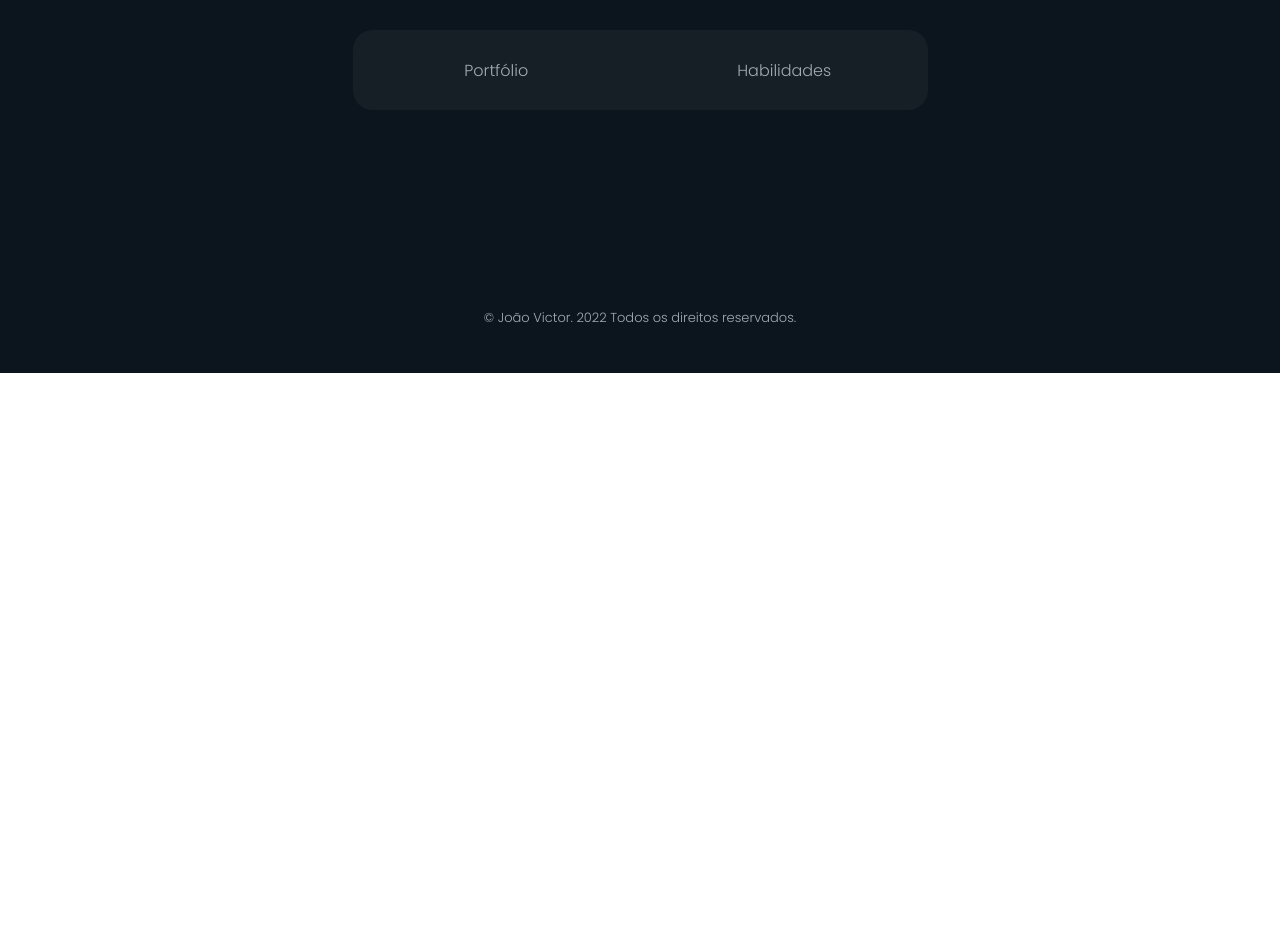
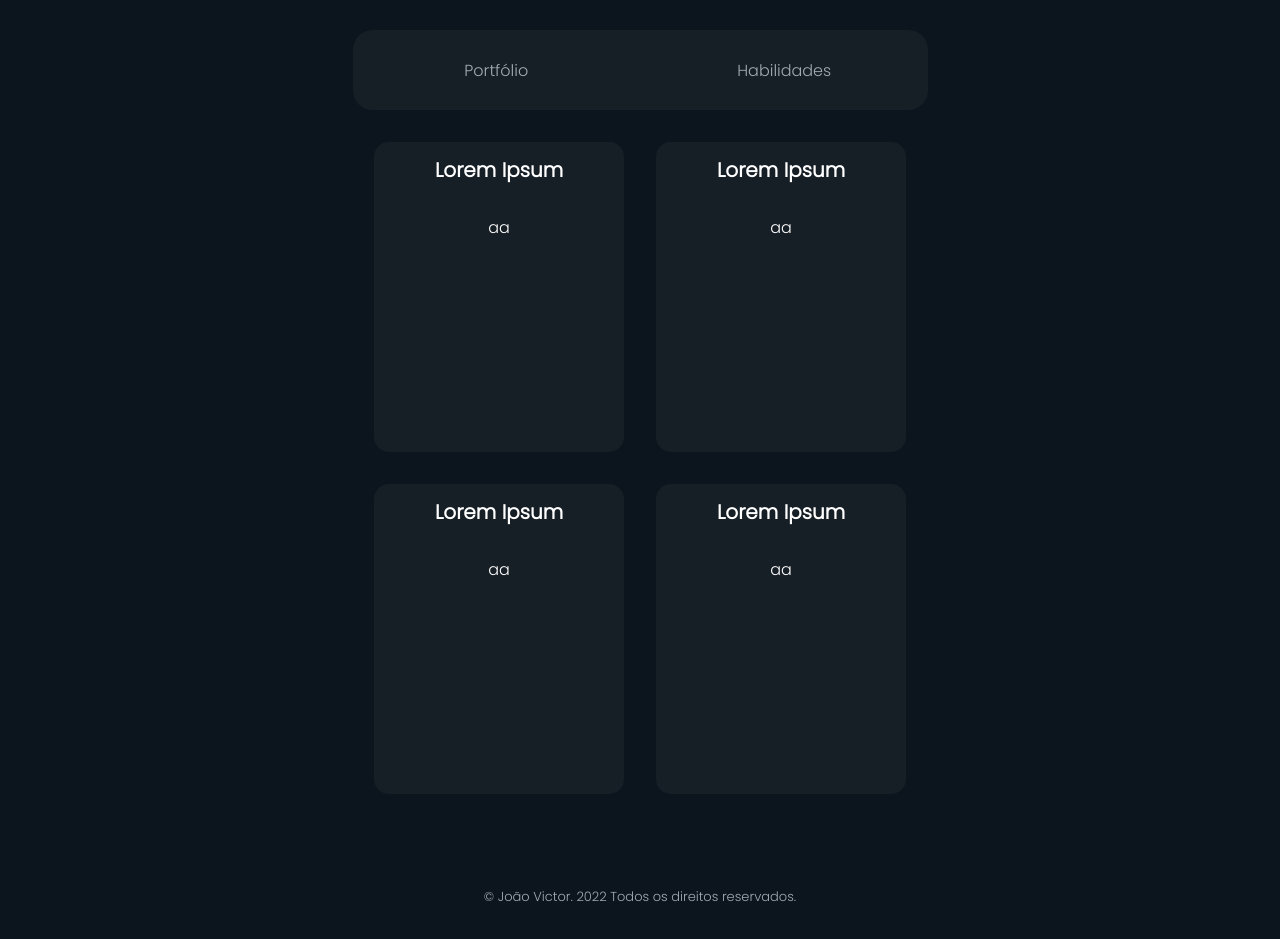
Before and after one commit to JoaoVictorBezerra/mywebsite, a Next.js app: page / in a window 1280 px wide. Shown: the part 601-1540 px from the top of the page. Before the commit the page ends 974 px from the top, so only its background shows below. Built offline with nearby package versions, Linux system fonts and the light colour scheme.

Commit message:
ADD: Cards

```diff
--- a/pages/index.js
+++ b/pages/index.js
@@ -4,6 +4,7 @@ import Footer from '../src/Components/Footer'
 import styles from '../styles/Home/Home.module.css'
 import Link from '../src/Components/Links'
 import Button from '../src/Components/Buttons'
+import Cards from '../src/Components/Cards'
 
 export default function Home() {
   return (
@@ -44,9 +45,10 @@ export default function Home() {
           <Link href="https://www.google.com" target="_blank"><Button>Contato</Button></Link>
         </div>
         <div className={styles.menuChoice}>
-            <p>Portfólio</p>
-            <p>Habilidades</p>
+           <Link href="www.google.com"><p>Portfólio</p></Link>
+           <Link href="www.google.com"><p>Habilidades</p></Link>
         </div>
+        <Cards/>
       </main>
       <Footer />
     </div>
--- /dev/null
+++ b/src/Components/Cards/index.js
@@ -0,0 +1,28 @@
+import styles from '../../../styles/Cards/Cards.module.css'
+
+export default function Cards() {
+    return(
+        <div className={styles.grid}>
+            <div className={styles.row}>
+                <div className={styles.card}>
+                    <h1>Lorem Ipsum</h1>
+                    <p>aa</p>
+                </div>
+                <div className={styles.card}>
+                    <h1>Lorem Ipsum</h1>
+                    <p>aa</p>
+                </div>
+            </div>
+            <div className={styles.row}>
+                <div className={styles.card}>
+                    <h1>Lorem Ipsum</h1>
+                    <p>aa</p>
+                </div>
+                <div className={styles.card}>
+                    <h1>Lorem Ipsum</h1>
+                    <p>aa</p>
+                </div>
+            </div>
+        </div>
+    )
+}
--- a/styles/Buttons/Buttons.module.css
+++ b/styles/Buttons/Buttons.module.css
@@ -24,5 +24,3 @@
     color: #A3ABB2;
     background-color: #171F26;
 }
-
-/* width 190.92*/
--- /dev/null
+++ b/styles/Cards/Cards.module.css
@@ -0,0 +1,29 @@
+.grid {
+    display: flex;
+    flex-direction: column;
+}
+
+.row {
+    display: flex;
+    flex-direction: row;
+}
+
+.card {
+    display: flex;
+    flex-direction: column;
+    margin: 1rem;
+    background: #171F26;
+    border-radius: 15px;
+    height: 310px;
+    width: 250px;
+    text-align: center;
+}
+
+.card h1 {
+    font-size: 20px;
+}
+
+.card:hover {
+    background-color: #FFE071;
+    color: #3D3D3D;
+}
--- a/styles/Home/Home.module.css
+++ b/styles/Home/Home.module.css
@@ -34,7 +34,6 @@
 }
 
 .presentationText p {
-  font-weight: bold;
   font-size: 16px;
   color: #A3ABB2;
   margin: 0rem 0rem 0rem 0rem;
@@ -84,6 +83,7 @@
   border-radius: 20px;
   width: 575px;
   height: 80px;
+  margin: 0rem 0rem 1rem 0rem;
 }
 .menuChoice p {
   padding: 1rem 5rem 1rem 5rem;
```
